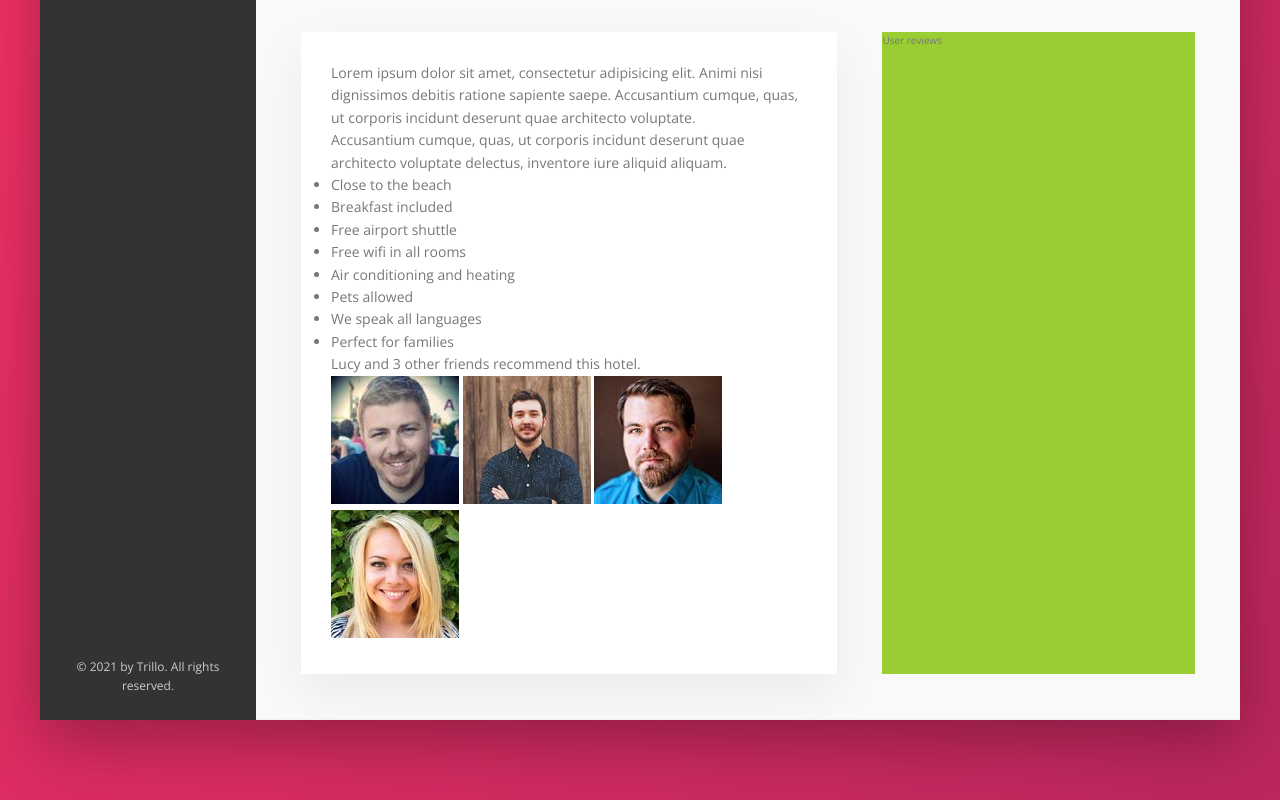
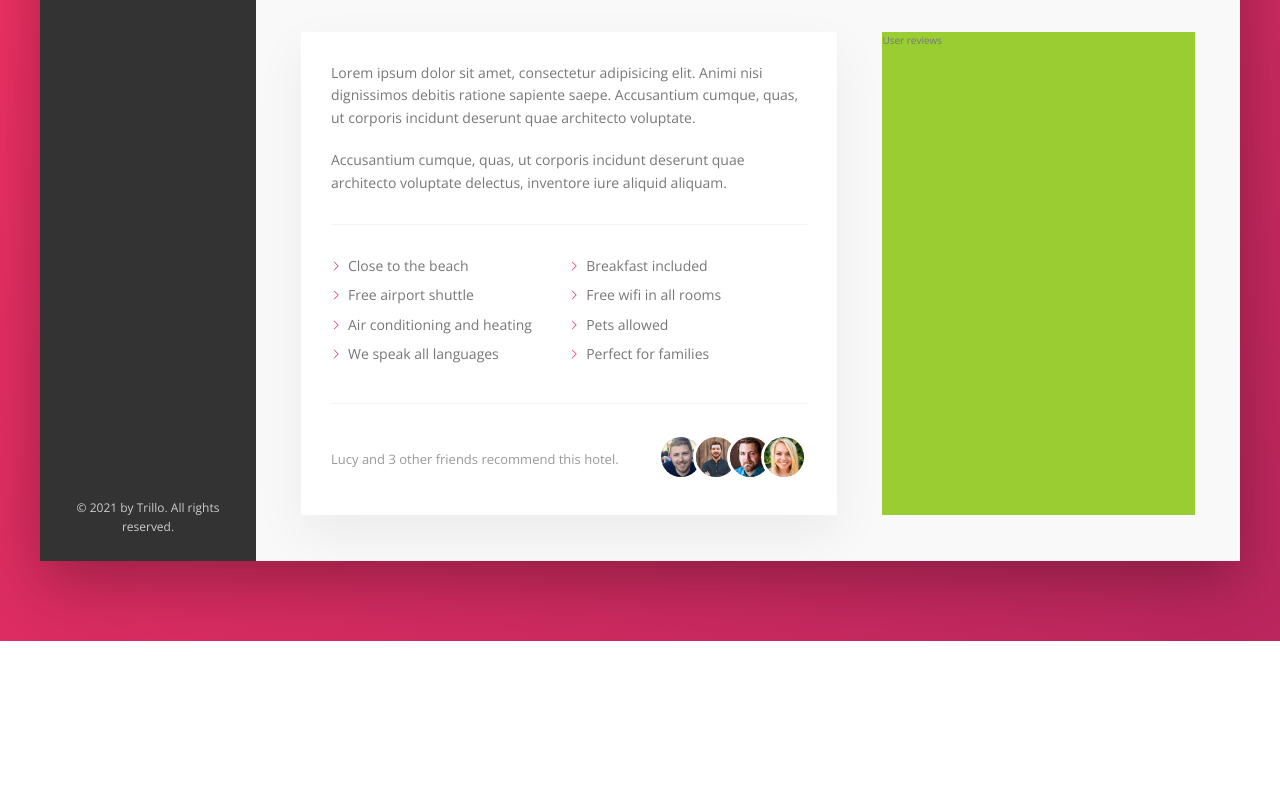
Before and after one commit to MnqobiSB/trillo-project-css-flexbox, a website: page index.html in a window 1280 px wide. Shown: the part 615-1415 px from the top of the page. After the commit the page ends 1256 px from the top, so only its background shows below. Drawn offline with nearby package versions, Linux system fonts and the light colour scheme.

Commit message:
Building the Description Section - Part 2

```diff
--- a/sass/_components.scss
+++ b/sass/_components.scss
@@ -295,3 +295,75 @@
 		box-shadow: none;
 	}
 }
+
+////////////////////////////////////////
+// PARAGRAPH
+.paragraph:not(:last-of-type) {
+	margin-bottom: 2rem;
+}
+
+////////////////////////////////////////
+// LIST
+.list {
+	list-style: none;
+	margin: 3rem 0;
+	padding: 3rem 0;
+	border-top: var(--line);
+	border-bottom: var(--line);
+
+	display: flex;
+	flex-wrap: wrap;
+
+	&__item {
+		flex: 0 0 50%;
+		margin-bottom: .7rem;
+	}
+
+	&__item::before {
+		content: '';
+		display: inline-block;
+		height: 1rem;
+		width: 1rem;
+		margin-right: .7rem;
+
+		// Older browsers
+		// background-image: url(../img/chevron-thin-right.svg);
+		// background-size: cover;
+
+		// Newer browser - masks
+		background-color: var(--color-primary);
+		-webkit-mask-image: url(../img/chevron-thin-right.svg);
+		-webkit-mask-size: cover;
+		mask-image: url(../img/chevron-thin-right.svg);
+		mask-size: cover;
+	}
+}
+
+////////////////////////////////////////
+// RECOMMEND
+.recommend {
+	font-size: 1.3rem;
+	color: var(--color-grey-dark-3);
+
+	display: flex;
+	align-items: center;
+
+	&__count {
+		margin-right: auto;
+	}
+
+	&__friends {
+	}
+
+	&__photo {
+		box-sizing: content-box;
+		height: 4rem;
+		width: 4rem;
+		border-radius: 50%;
+		border: 3px solid #fff;
+
+		&:not(:last-child) {
+			margin-right: -1.5rem;
+		}
+	}
+}
```
Also changed, not shown: css/style.css.
